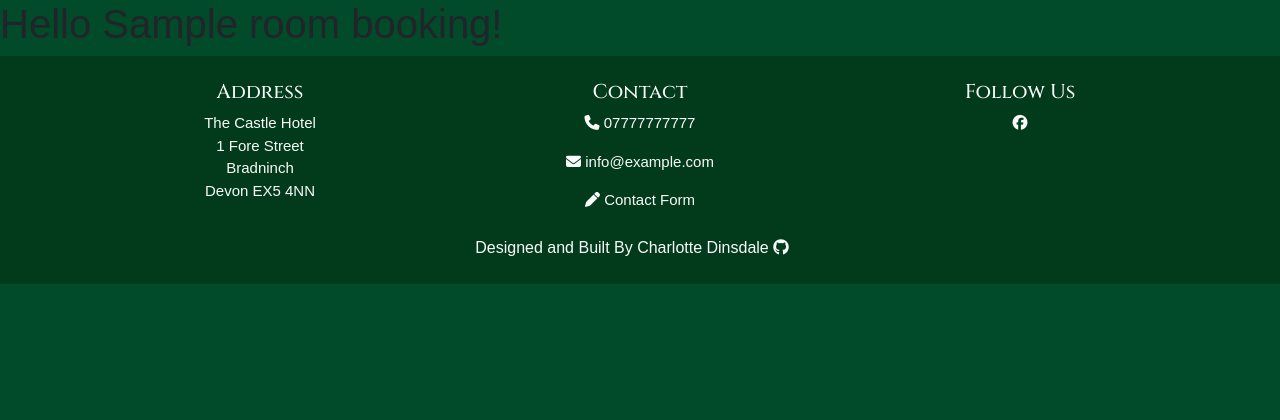
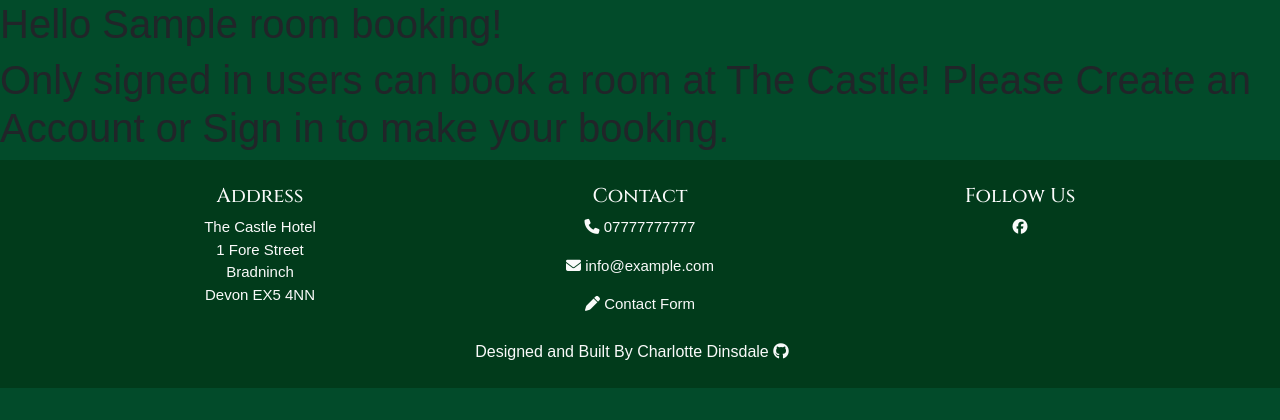
Before and after one commit to charlottedinsdale/Rooms-at-The-Castle, a Django app: a page that uses bookings/templates/bookings/booking.html in a window 1280 px wide. Shown: the part 98-518 px from the top of the page. Run offline with Django 4.2, Linux system fonts and the light colour scheme; tables that the repository leaves empty hold one stand-in row (values such as "Sample post"); some libraries are stand-ins or nearby versions; some web fonts are replaced.

Commit message:
make if statement to check if user is logged in on booking page

```diff
--- a/bookings/templates/bookings/booking.html
+++ b/bookings/templates/bookings/booking.html
@@ -9,4 +9,11 @@
 
 <h1>Hello {{ room.name }} booking!</h1>
 
+{% if user.is_authenticated %}
+    <h1>Book now!</h1>
+    <script></script>
+{% else %}
+    <h1>Only signed in users can book a room at The Castle! Please Create an Account or Sign in to make your booking.</h1>
+{% endif %}
+
 {% endblock %}
```
